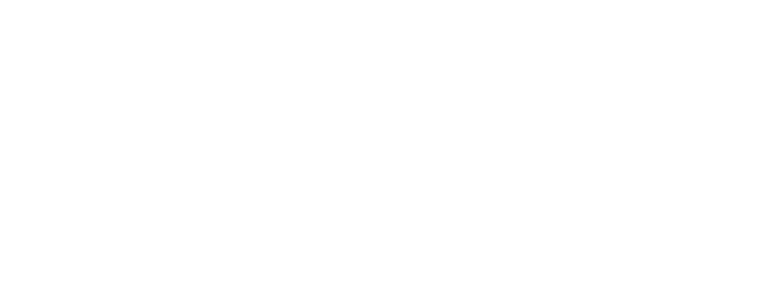
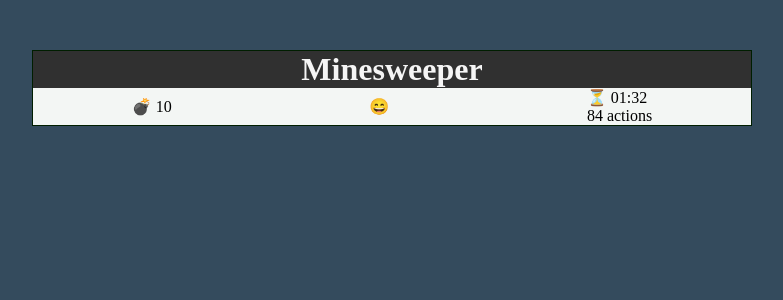
Before and after one commit to ricierirossi/minesweeper, a Vue app: page / in a window 1280 px wide. Shown: the top 300 px of the page, without its empty margins (248-1031 px from the left). Built offline with nearby package versions, Linux system fonts and the light colour scheme.

Commit message:
Import components to App.vue
import BoardComponent
import ScoredBoard

```diff
--- a/src/App.vue
+++ b/src/App.vue
@@ -1,5 +1,14 @@
-<script setup></script>
+<script setup>
+import "./assets/App.css";
+import BoardComponent from "./components/BoardComponent.vue";
+import ScoredBoard from "./components/ScoreBoard.vue";
+</script>
 
-<template></template>
-
-<style scoped></style>
+<template>
+  <body>
+    <div class="game">
+      <BoardComponent />
+      <ScoredBoard />
+    </div>
+  </body>
+</template>
```
